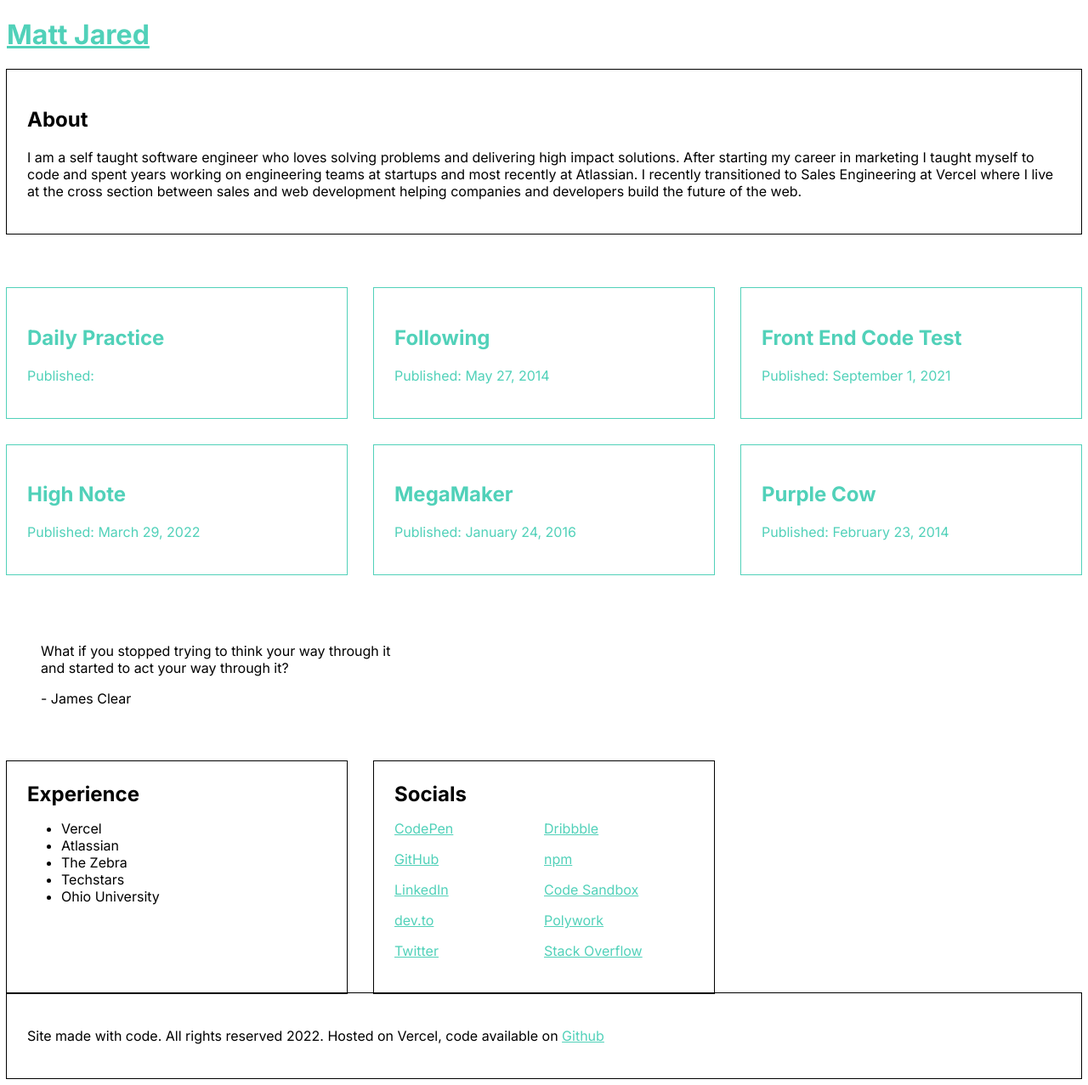
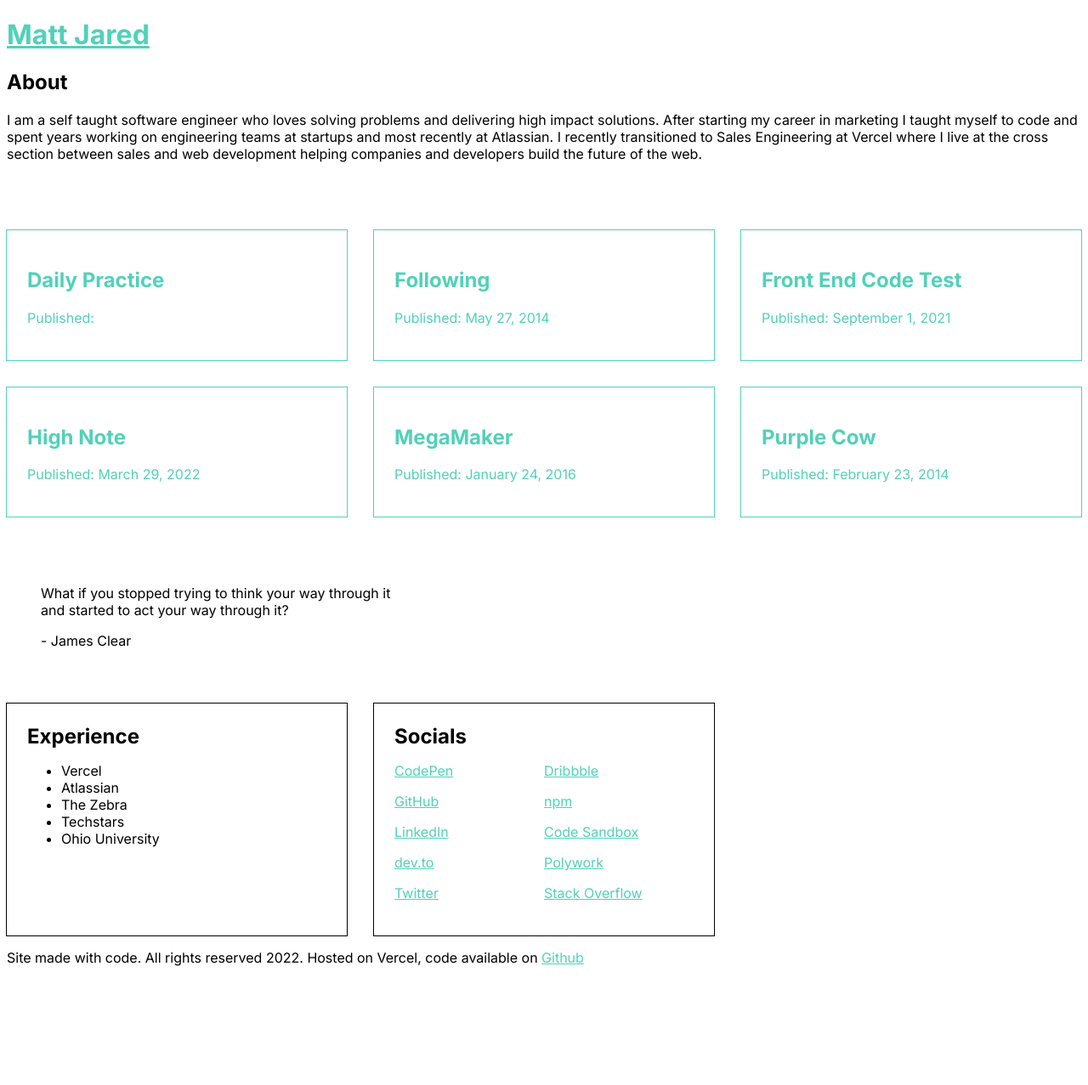
Before and after one commit to mattjared/personal-site, a Next.js app: page / in a window 1280 px wide. Shown: the whole page at 85% size. After the commit the page ends 1153 px from the top, so only its background shows below. Built offline with nearby package versions, Linux system fonts and the light colour scheme.

Commit message:
[main] removing classes

```diff
--- a/components/layout.js
+++ b/components/layout.js
@@ -24,10 +24,8 @@ export default function Layout({ children }) {
       })}
     </div>
     { children }
-    <footer>
-    <article className="css-gui-1vyjrns">
-      <p>Site made with code. All rights reserved {currentYear}. Hosted on Vercel, code available on <Link target="_blank" href="https://github.com/mattjared/mattjared.github.io">Github</Link></p>
-    </article>
+    <footer className="shadow p-6">
+      <p className="opacity-60 text-sm">Site made with code. All rights reserved {currentYear}. Hosted on Vercel, code available on <Link target="_blank" href="https://github.com/mattjared/mattjared.github.io">Github</Link></p>
     </footer>
   </div>
   );
--- a/pages/index.tsx
+++ b/pages/index.tsx
@@ -36,11 +36,9 @@ export default function Home({ posts }: {posts: any}) {
       </Head>
       <div>
         <section>
-          <article className="css-gui-1vyjrns">
+          <article className="shadow p-6">
             <h2 className="text-2xl font-semibold mb-2">About</h2>
-            <p className="css-gui-za5pjy">
-              I am a self taught software engineer who loves solving problems and delivering high impact solutions. After starting my career in marketing I taught myself to code and spent years working on engineering teams at startups and most recently at Atlassian. I recently transitioned to Sales Engineering at Vercel where I live at the  cross section between sales and web development helping companies and developers build the future of the web.
-            </p>
+            <p>I am a self taught software engineer who loves solving problems and delivering high impact solutions. After starting my career in marketing I taught myself to code and spent years working on engineering teams at startups and most recently at Atlassian. I recently transitioned to Sales Engineering at Vercel where I live at the  cross section between sales and web development helping companies and developers build the future of the web.</p>
           </article>
         </section>
         <section className="blog-grid">
@@ -55,7 +53,7 @@ export default function Home({ posts }: {posts: any}) {
                   height={100}
                 /> */}
                 <h2 className="text-2xl font-semibold mb-2">{frontmatter.title}</h2>
-                <p className="css-gui-za5pjy">Published: {frontmatter.post_date}</p>
+                <p className="opacity-60 text-sm">Published: {frontmatter.post_date}</p>
               </Link>
             )
           ))}
@@ -65,9 +63,9 @@ export default function Home({ posts }: {posts: any}) {
             What if you stopped trying to think your way through it <br />
             and started to act your way through it?
           </p>
-          <p className="opacity-60">- James Clear</p>
+          <p className="opacity-60 text-sm">- James Clear</p>
         </blockquote>
-        <article className="label-cards">
+        <article className="label-cards mb-8">
           <div className="label-card">
             <h4 className="label-card-headline">Experience</h4>
             <div className="label-card-col">
--- a/pages/post/[slug].tsx
+++ b/pages/post/[slug].tsx
@@ -33,7 +33,7 @@ type PostPageType = {
 
 export default function PostPage({frontmatter, content}: PostPageType) {
   return (
-    <div className='prose mx-auto'>
+    <div className='mx-auto'>
       <h1>{frontmatter.title}</h1>
       <div dangerouslySetInnerHTML={{ __html: md().render(content) }} />
     </div>
--- a/styles/globals.css
+++ b/styles/globals.css
@@ -51,12 +51,6 @@ a:hover {
   gap: 32px;
 }
 
-.css-gui-1vyjrns {
-  /* border-radius: 0px; */
-  box-shadow: currentcolor 0px 0px 0px 1px;
-  padding: 24px;
-}
-
 .blog-card {
   border-radius: 0px;
   box-shadow: currentcolor 0px 0px 0px 1px;
```
